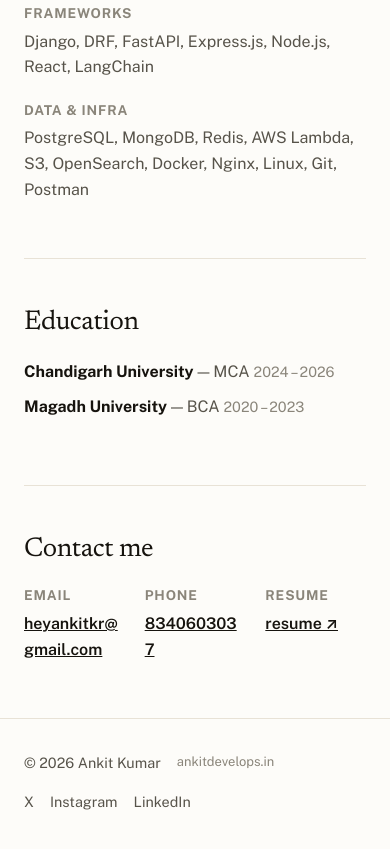
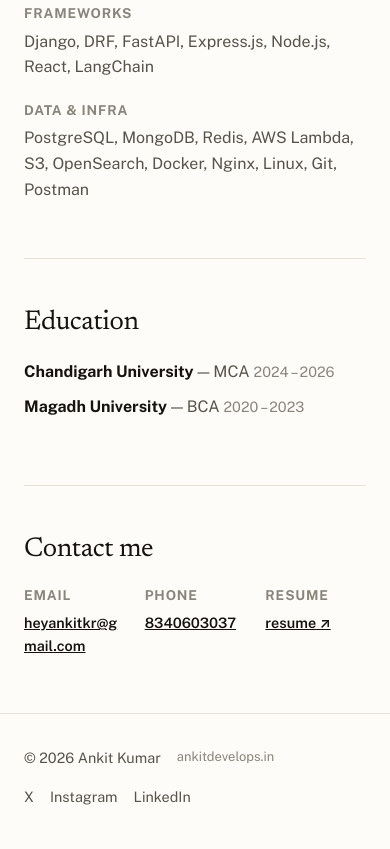
Before and after one commit to ankitdevelops/ankitdevelops, a plain HTML site: page index.html in a window 390 px wide. Shown: the part 2050-2899 px from the top of the page. Drawn offline with nearby package versions, Linux system fonts and the light colour scheme.

Commit message:
Adjust font size for contact section text and links

```diff
--- a/styles.css
+++ b/styles.css
@@ -464,4 +464,8 @@ a {
   .site-header {
     position: relative;
   }
+  .contact-cols p,
+  .contact-cols a {
+    font-size: 0.9rem;
+  }
 }
```
